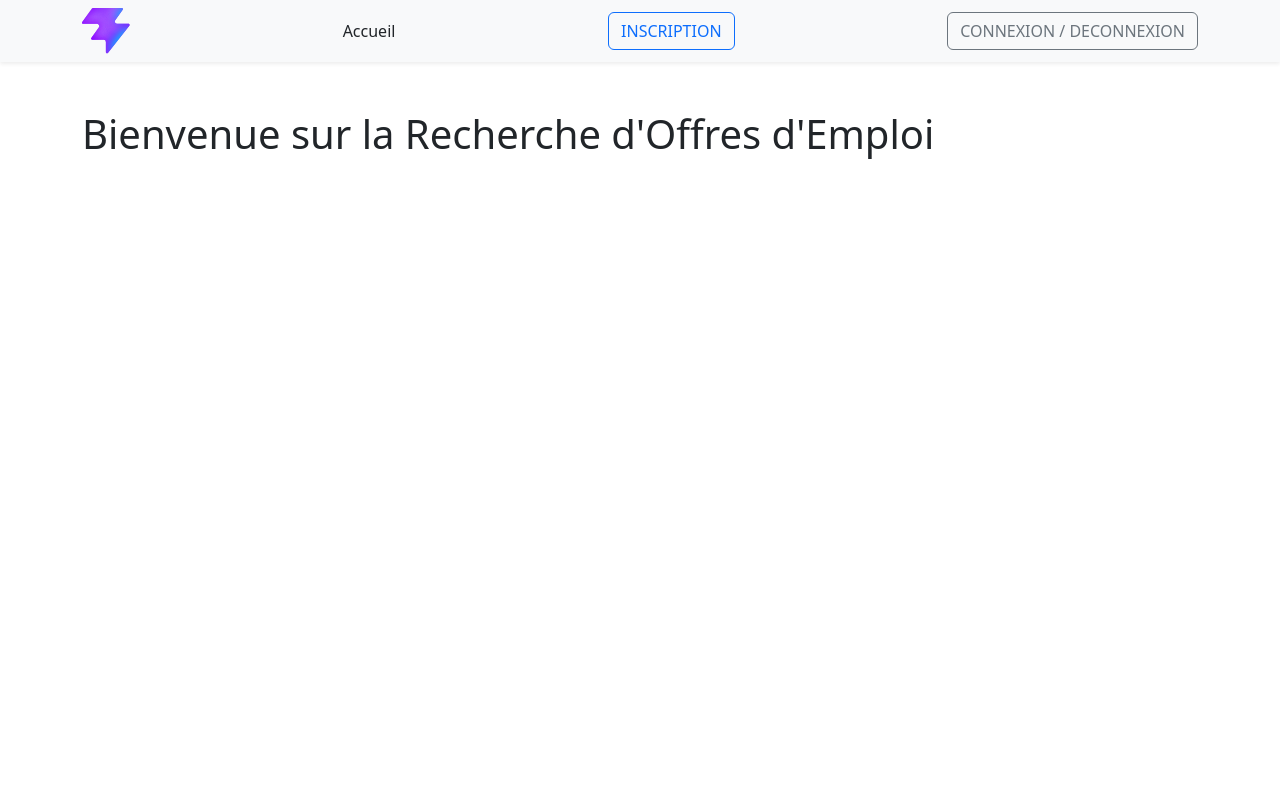
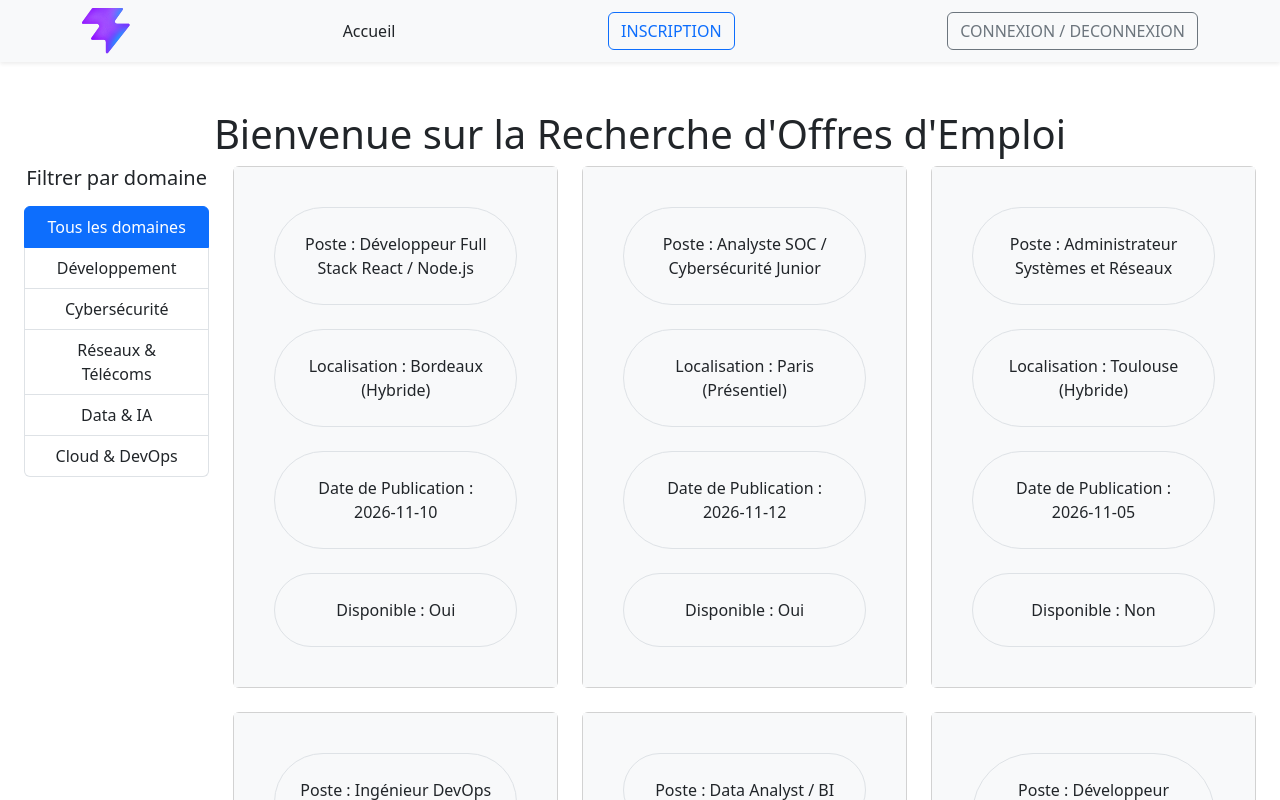
Before and after one commit to Granicos/GestionOffreEmploi, a React (Vite) app: page / in a window 1280 px wide. Shown: the top 800 px of the page. Built offline with nearby package versions, Linux system fonts and the light colour scheme; data requests are answered from the project's data file.

Commit message:
UserInterface Cards Implementées

```diff
--- /dev/null
+++ b/src/components/JobCard.jsx
@@ -0,0 +1,29 @@
+export default function JobCard({ job }) {
+  return (
+    <div className="col-6 col-md-2 col-lg-4 mb-4 text-center">
+      <div
+        className="card h-100 mx-auto"
+        style={{ maxWidth: "460px", width: "100%" }}
+      >
+        {" "}
+        <div className="card-body bg-light">
+          <p className="card-text border rounded-pill p-4 m-4 ">
+            {" "}
+            Poste : {job.titre}
+          </p>
+
+          <p className="card-text border rounded-pill p-4 m-4  ">
+            Localisation : {job.localisation}
+          </p>
+
+          <p className="card-text border rounded-pill p-4 m-4 ">
+            Date de Publication : {job.datePublication}
+          </p>
+          <p className="card-text border rounded-pill p-4 m-4 ">
+            Disponible : {job.disponible ? "Oui" : "Non"}
+          </p>
+        </div>
+      </div>
+    </div>
+  );
+}
--- /dev/null
+++ b/src/components/NavBarFiltrage.jsx
@@ -0,0 +1,47 @@
+import { useEffect, useState } from "react";
+import { getCategories } from "../services/jobService";
+
+export default function NavBarFiltrage({ selectedDomaine, onDomaineChange }) {
+  const [categories, setCategories] = useState([]);
+  const [error, setError] = useState("");
+
+  useEffect(() => {
+    getCategories()
+      .then(setCategories)
+      .catch(() => setError("Impossible de charger les catégories."));
+  }, []);
+
+  return (
+    <aside className="col-12 col-md-3 col-lg-2 mb-4">
+      <nav aria-label="Filtrer les offres par domaine">
+        <h2 className="h5 mb-3">Filtrer par domaine</h2>
+        {error && <p className="text-danger">{error}</p>}
+        <div className="list-group">
+          <button
+            type="button"
+            className={`list-group-item list-group-item-action ${
+              selectedDomaine === "" ? "active" : ""
+            }`}
+            aria-pressed={selectedDomaine === ""}
+            onClick={() => onDomaineChange("")}
+          >
+            Tous les domaines
+          </button>
+          {categories.map((category) => (
+            <button
+              key={category.id}
+              type="button"
+              className={`list-group-item list-group-item-action ${
+                selectedDomaine === category.nom ? "active" : ""
+              }`}
+              aria-pressed={selectedDomaine === category.nom}
+              onClick={() => onDomaineChange(category.nom)}
+            >
+              {category.nom}
+            </button>
+          ))}
+        </div>
+      </nav>
+    </aside>
+  );
+}
--- a/src/components/NavBarHorizon.jsx
+++ b/src/components/NavBarHorizon.jsx
@@ -1,10 +1,10 @@
 import { Link } from "react-router";
 
-function Navbar() {
+export default function Navbar() {
   return (
     <nav className="navbar bg-light shadow-sm text-center">
       <div className="container text-center">
-        <img src="../public/favicon.svg" alt="Logo" />
+        <img src="../favicon.svg" alt="Logo" />
         <Link to="/" className="nav-link">
           Accueil
         </Link>
@@ -16,4 +16,3 @@ function Navbar() {
     </nav>
   );
 }
-export default Navbar;
--- a/src/pages/OffresPage.jsx
+++ b/src/pages/OffresPage.jsx
@@ -1,7 +1,34 @@
+import { useEffect, useState } from "react";
+import JobCard from "../components/JobCard";
+import NavBarFiltrage from "../components/NavBarFiltrage";
+import { getJobs } from "../services/jobService";
+
 export default function OffresPage() {
+  const [jobs, setJobs] = useState([]);
+  const [domaine, setDomaine] = useState("");
+
+  useEffect(() => {
+    getJobs({ domaine })
+      .then(({ data }) => setJobs(data))
+      .catch((error) => console.error(error));
+  }, [domaine]);
+
   return (
-    <div className="container mt-5">
+    <div className="container-fluid mt-5 px-4 text-center">
       <h1>Bienvenue sur la Recherche d'Offres d'Emploi</h1>
+      <div className="row">
+        <NavBarFiltrage
+          selectedDomaine={domaine}
+          onDomaineChange={setDomaine}
+        />
+        <main className="col-12 col-md-9 col-lg-10">
+          <div className="row">
+            {jobs.map((job) => (
+              <JobCard key={job.id} job={job} />
+            ))}
+          </div>
+        </main>
+      </div>
     </div>
   );
 }
--- a/src/services/jobService.js
+++ b/src/services/jobService.js
@@ -1,6 +1,6 @@
 // src/services/jobService.js
 
-const BASE_URL = "http://localhost:5000";
+const BASE_URL = "http://localhost:3000";
 const API_URL = `${BASE_URL}/jobs`;
 
 /**
@@ -26,7 +26,10 @@ export const getJobs = async (params = {}) => {
       throw new Error("Erreur HTTP: " + response.status);
     }
 
-        const totalCount = parseInt(response.headers.get("X-Total-Count") || "0", 10);
+    const totalCount = parseInt(
+      response.headers.get("X-Total-Count") || "0",
+      10,
+    );
     const data = await response.json();
 
     return {
```
Lines whose indentation alone changed are shown as unchanged.
